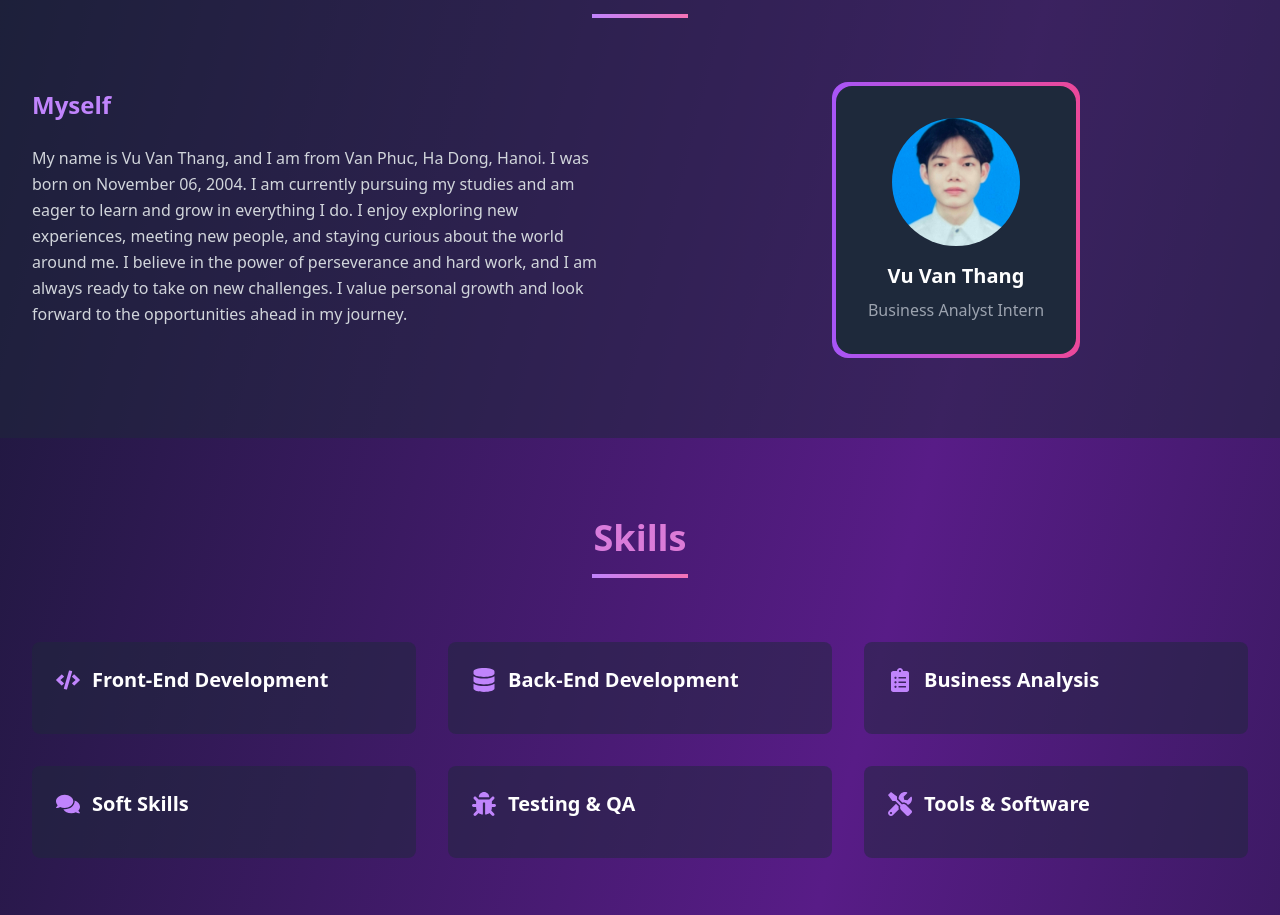
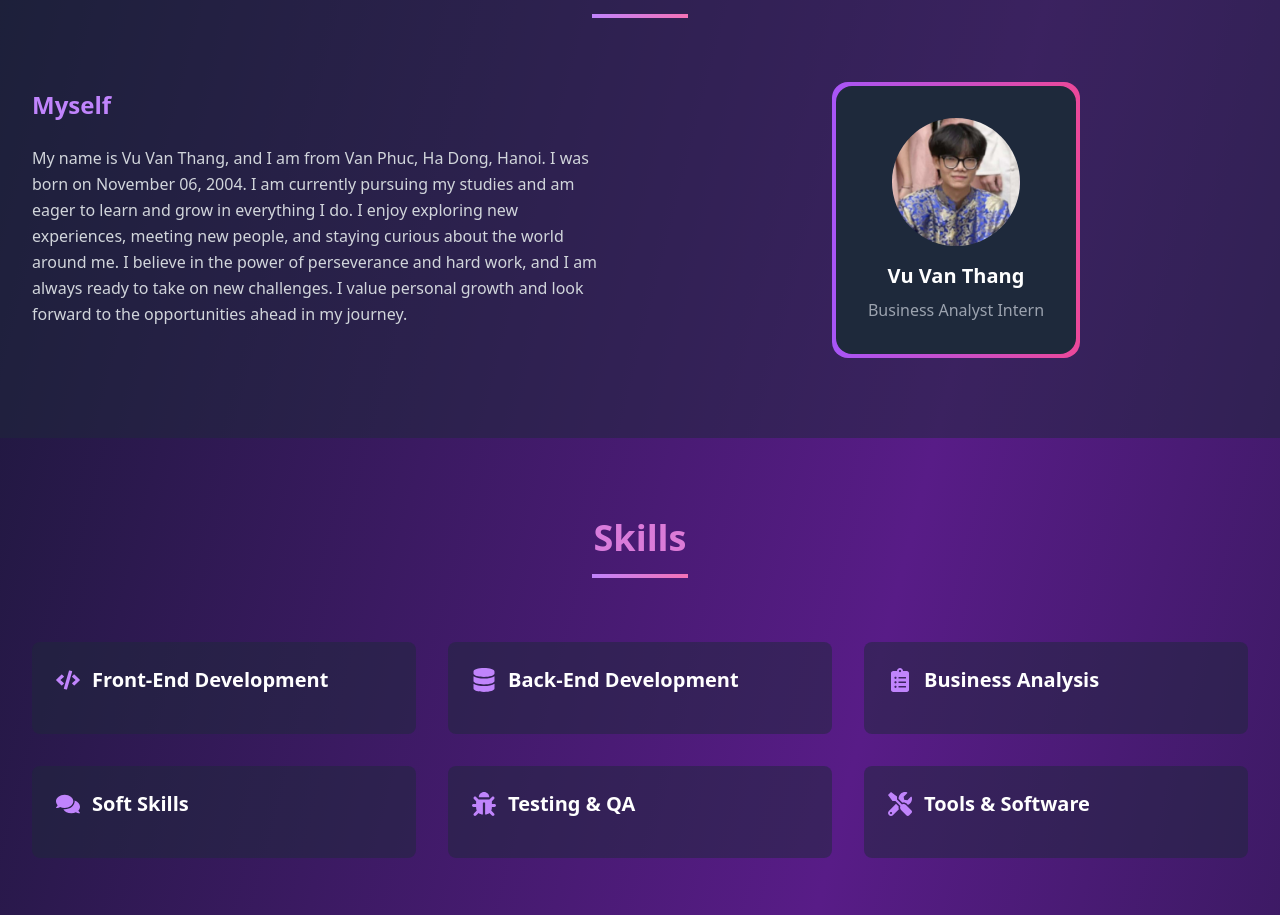
Before and after one commit to thanggw/portfolio, a React (Vite) app: page / in a window 1280 px wide. Shown: the part 922-1837 px from the top of the page. Built offline with nearby package versions, Linux system fonts and the light colour scheme.

Commit message:
Fix final

```diff
--- a/src/App.jsx
+++ b/src/App.jsx
@@ -36,6 +36,7 @@ import gameTheoryImage from "/images/algorithm.png";
 import medicalBookingImage from "/images/medical.png";
 import certificateImg from "/images/certificate.png";
 import avatar3 from "/images/avatar3.jpg";
+import avatar2 from "/images/avatar2.png";
 
 const Portfolio = () => {
   const [activeSection, setActiveSection] = useState("home");
@@ -360,7 +361,7 @@ const Portfolio = () => {
               <div className="bg-gradient-to-r from-purple-500 to-pink-500 p-1 rounded-2xl inline-block">
                 <div className="bg-slate-800 p-8 rounded-2xl">
                   <img
-                    src={avatar3}
+                    src={avatar2}
                     alt="Your Profile"
                     className="w-32 h-32 object-cover rounded-full mx-auto mb-4"
                   />
```
